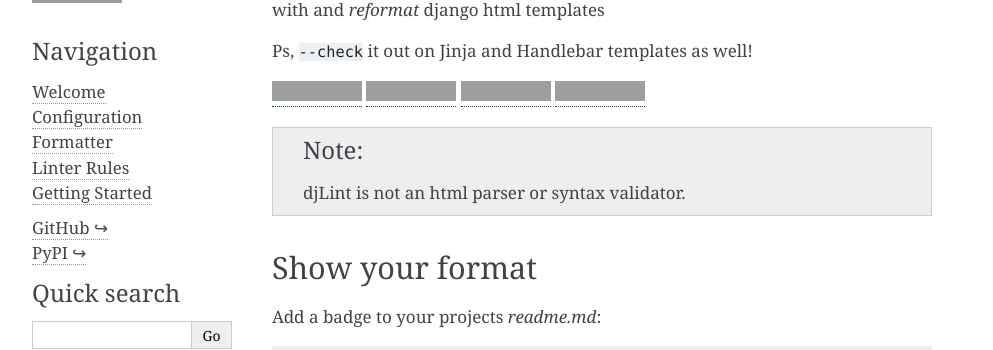
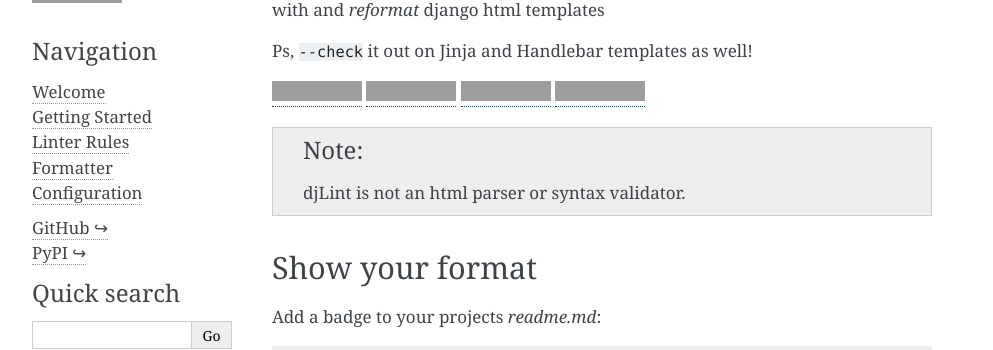
Before and after one commit to djlint/djLint, a Sphinx documentation site: the page built from docs/index.rst, in a window 1280 px wide. Shown: the part 185-535 px from the top of the page, without its empty margins (148-1141 px from the left). Built offline with Sphinx 7.4.7, drawn with Linux system fonts in a browser that asks for light colours; some of the changed lines change nothing that is shown; grey boxes are pictures that could not be loaded.

Commit message:
reordered docs toc

```diff
--- a/docs/index.rst
+++ b/docs/index.rst
@@ -11,7 +11,10 @@ Html Template Linter and Formatter
    :titlesonly:
 
    Welcome<self>
-   djlint/*
+   djlint/usage
+   djlint/rules
+   djlint/formatter
+   djlint/configuration
 
 .. toctree::
    :hidden:
```
